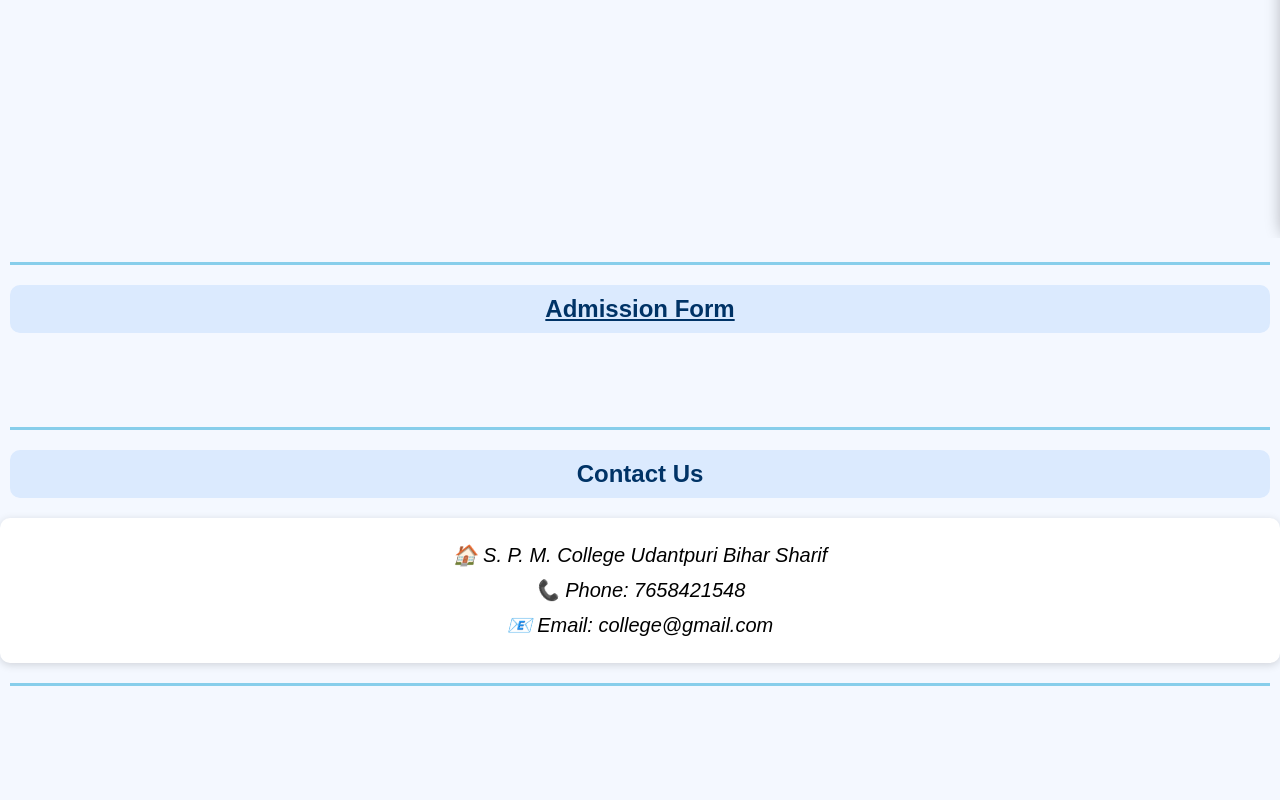
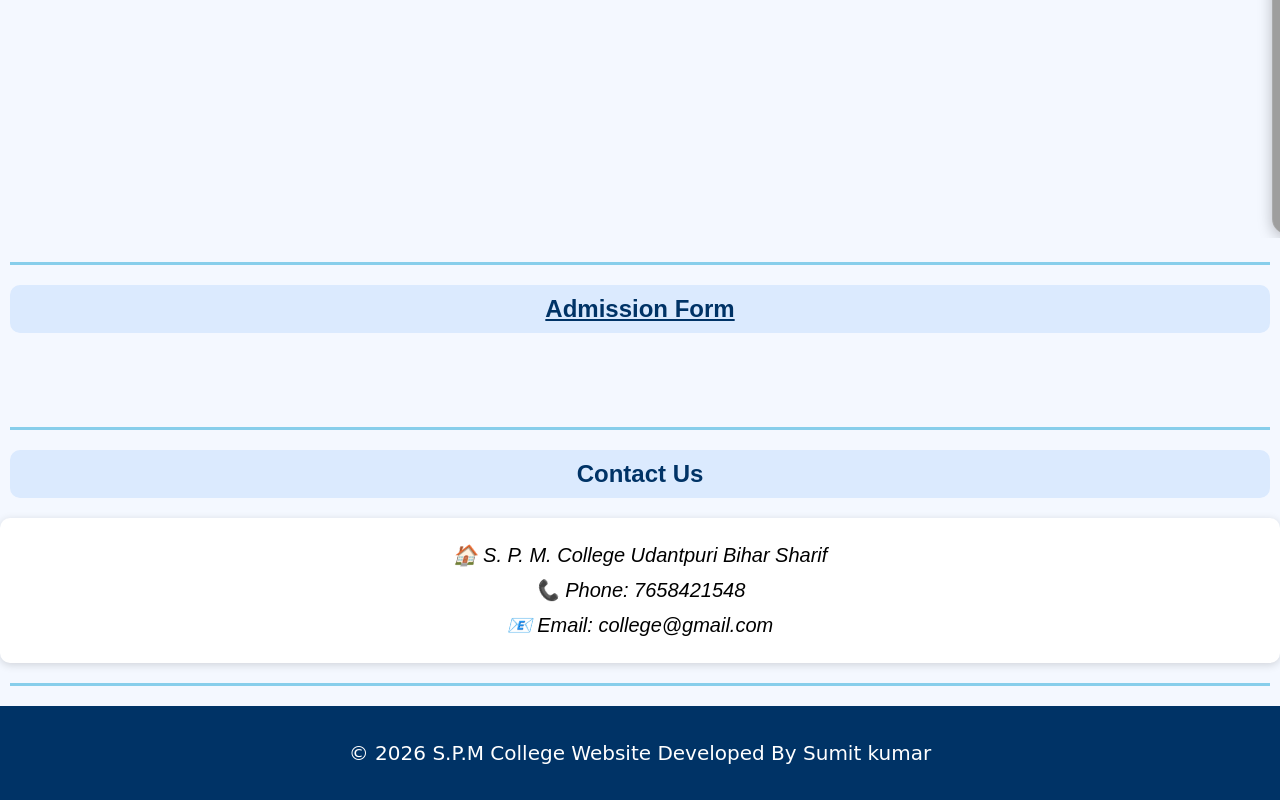
Before and after one commit to sumit1spy/college-website, a plain HTML site: page index.html in a window 1280 px wide. Shown: the part 2054-2854 px from the top of the page. Before the commit the page ends 2760 px from the top, so only its background shows below. Drawn offline with Linux system fonts and the light colour scheme; grey boxes are pictures that could not be loaded.

Commit message:
Update index.html

```diff
--- a/index.html
+++ b/index.html
@@ -131,6 +131,14 @@ address{
     border-radius:10px;
     box-shadow:0 2px 8px rgba(0,0,0,0.15);
 }
+     .footer{
+    text-align:center;
+    padding:15px;
+    background:#003366;
+    color:white;
+    font-family:cursive;
+
+}
 
 
 </style>
@@ -206,6 +214,9 @@ address{
      </address></p>
 
      <hr>
+    <footer class="footer">
+        <p> &#169; 2026 S.P.M College Website Developed By Sumit kumar </p>
+     </footer>
 
 </body>
 </html>
```
